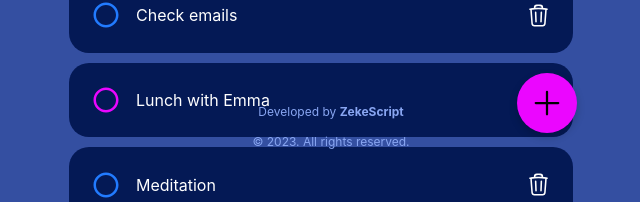
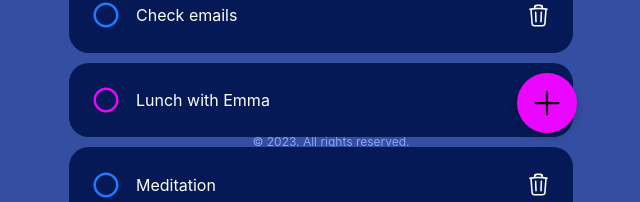
Before and after one commit to ZekeScript/todo-list, a React (Vite) app: page / in a window 1280 px wide. Shown: the part 627-829 px from the top of the page, without its empty margins (319-959 px from the left). Built offline with nearby package versions, Linux system fonts and the light colour scheme.

Commit message:
add footer margin

```diff
--- a/src/App.css
+++ b/src/App.css
@@ -71,7 +71,7 @@
 }
 
 .task:last-child {
-  margin-bottom: 50px;
+  margin-bottom: 15vh;
 }
 
 .task>div {
@@ -202,7 +202,7 @@
 }
 
 footer {
-  position: absolute;
+  position:fixed;
   width: 100%;
   bottom: 0;
   left: 0;
@@ -210,6 +210,7 @@ footer {
   padding: 10px;
   font-size: 12px;
   color: var(--subtitle-font-color);
+  z-index: -90;
 }
 
 .signature {
```
